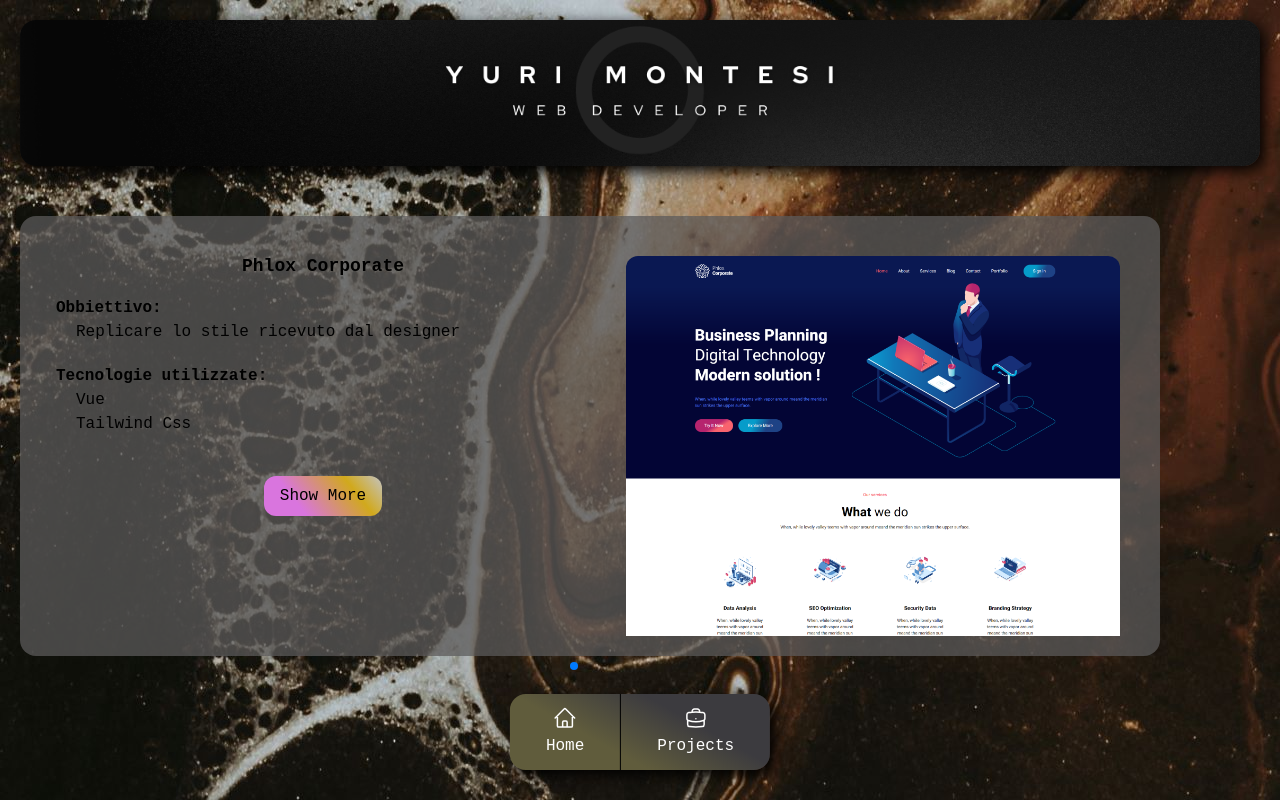
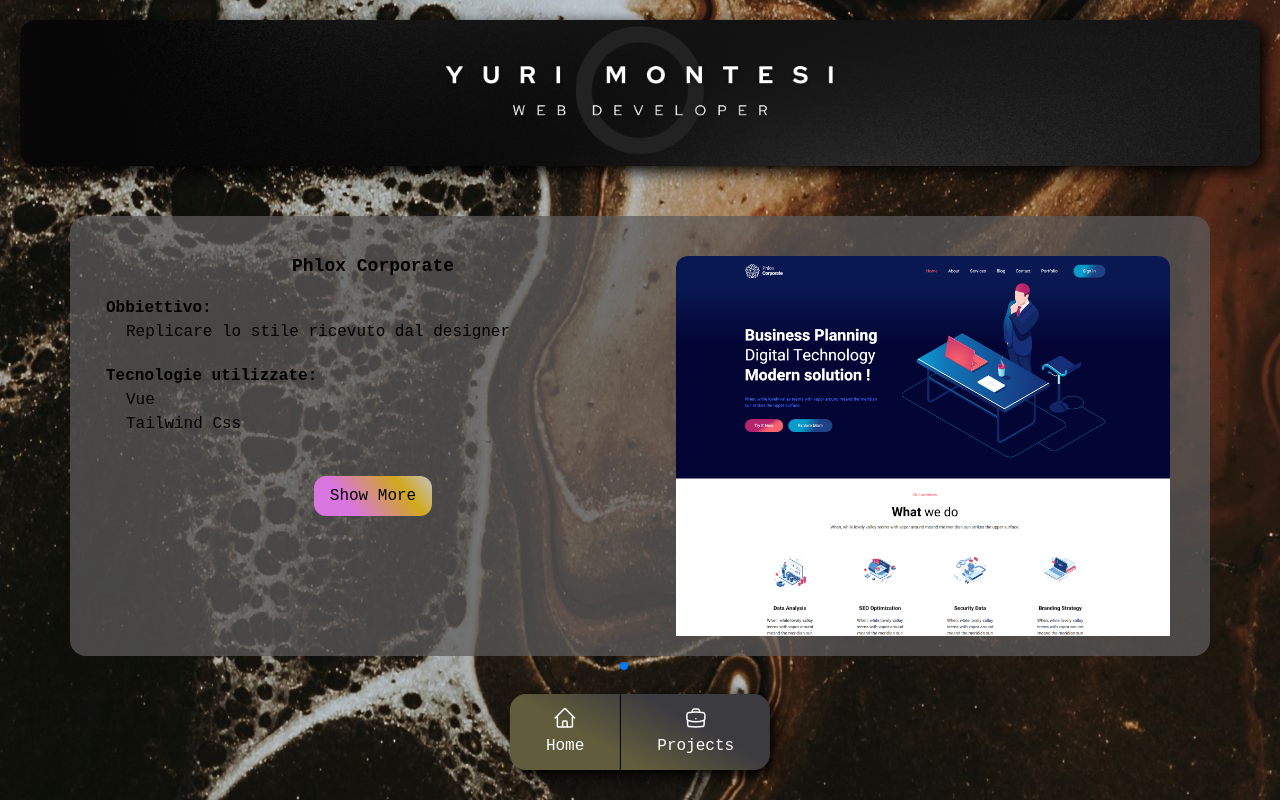
Before and after one commit to Montesi-Yuri/Montesi-Yuri.github.io, a Vue app: page /projects in a window 1280 px wide. Built offline with nearby package versions, Linux system fonts and the light colour scheme; a web font is replaced by a local one.

Commit message:
EDIT - centered slider

```diff
--- a/src/pages/ProjectsPage.vue
+++ b/src/pages/ProjectsPage.vue
@@ -146,7 +146,7 @@ export default {
 
 .my-container{
     max-width: 1140px;
-    margin: 20px;
+    margin: 20px auto;
 }
 .img-wrapper{
     margin: 0;
```
